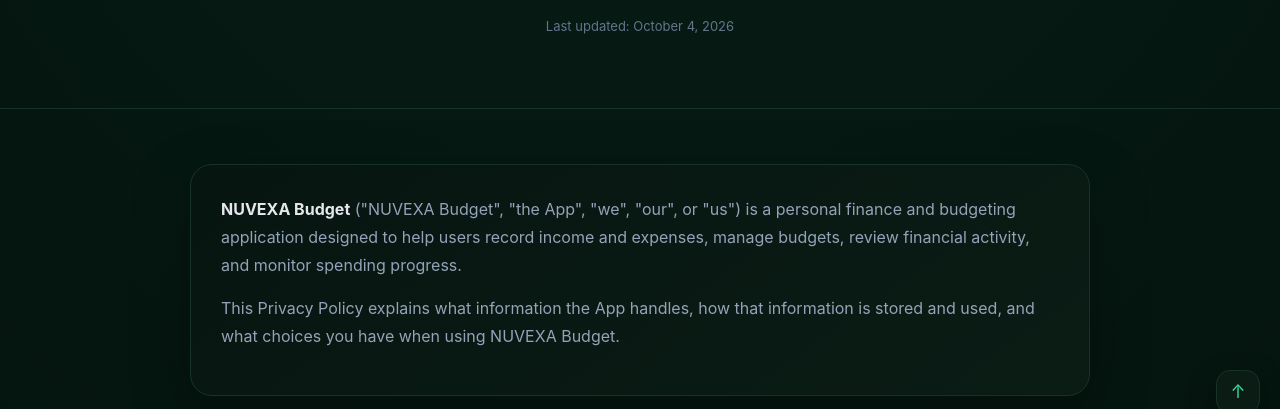
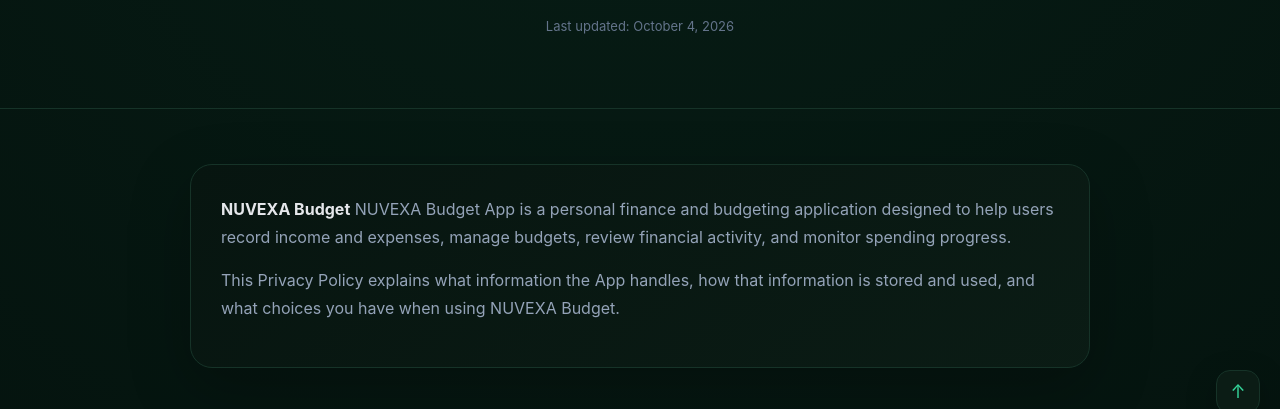
Before and after one commit to RuchiDissa/nuvexa-Buget-privacy-policy-, a plain HTML site: page index.html in a window 1280 px wide. Shown: the part 366-775 px from the top of the page. Drawn offline with Linux system fonts and the light colour scheme.

Commit message:
Update index.html

```diff
--- a/index.html
+++ b/index.html
@@ -549,8 +549,7 @@
 
                 <p>
                     <strong>NUVEXA Budget</strong>
-                    ("NUVEXA Budget", "the App",
-                    "we", "our", or "us") is a
+                    NUVEXA Budget App  is a
                     personal finance and budgeting
                     application designed to help
                     users record income and expenses,
```
